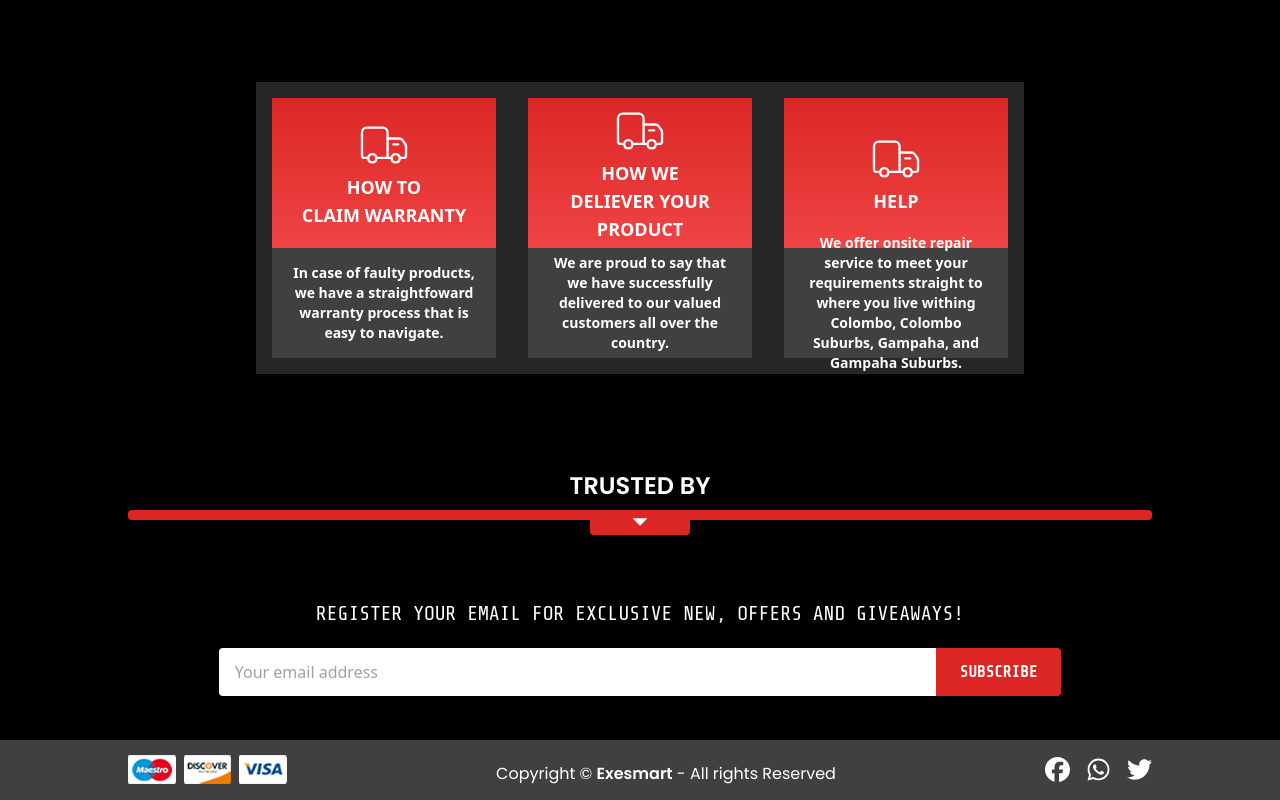
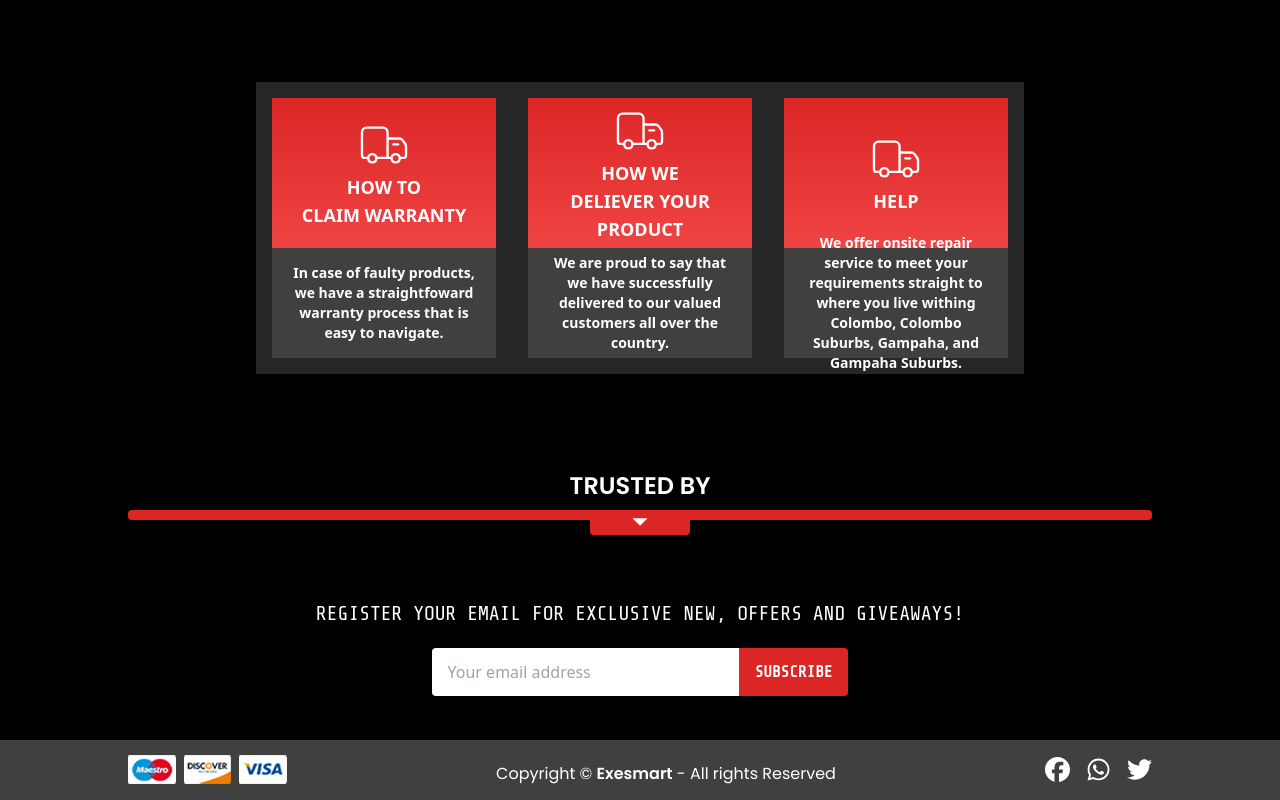
Before and after one commit to SahanDev00/senex3, a React (Create React App) app: page / in a window 1280 px wide. Shown: the part 1591-2391 px from the top of the page. Built offline with nearby package versions, Linux system fonts and the light colour scheme.

Commit message:
commited

```diff
--- a/src/Components/NewsPaper.jsx
+++ b/src/Components/NewsPaper.jsx
@@ -6,8 +6,8 @@ const NewsPaper = () => {
         <div className='w-[80%] h-full mx-auto'>
             <h1 className='text-xl text-white font-mono text-center'>REGISTER YOUR EMAIL FOR EXCLUSIVE NEW, OFFERS AND GIVEAWAYS!</h1>
             <form className='mt-5 flex items-center justify-center'>
-                <input type="text" placeholder='Your email address' className='w-[70%] rounded-l py-3 px-4'/>
-                <button type='submit' className='py-3 px-6 font-semibold text-white font-mono bg-red-600 rounded-r'>SUBSCRIBE</button>
+                <input type="text" placeholder='Your email address' className='w-[30%] rounded-l py-3 px-4'/>
+                <button type='submit' className='py-3 px-4 font-semibold text-white font-mono bg-red-600 rounded-r hover:bg-red-700'>SUBSCRIBE</button>
             </form>
         </div>
     </div>
```
